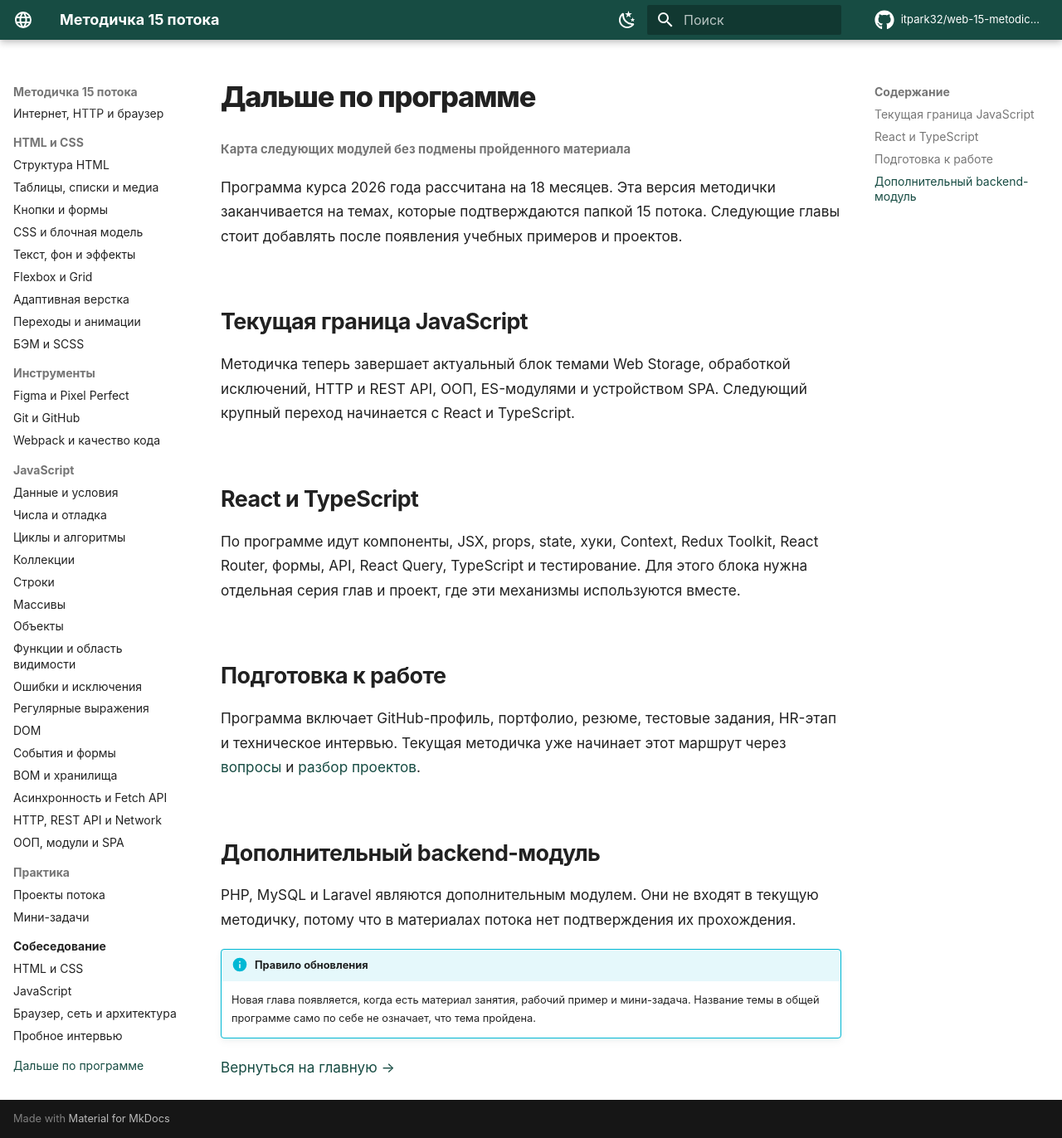
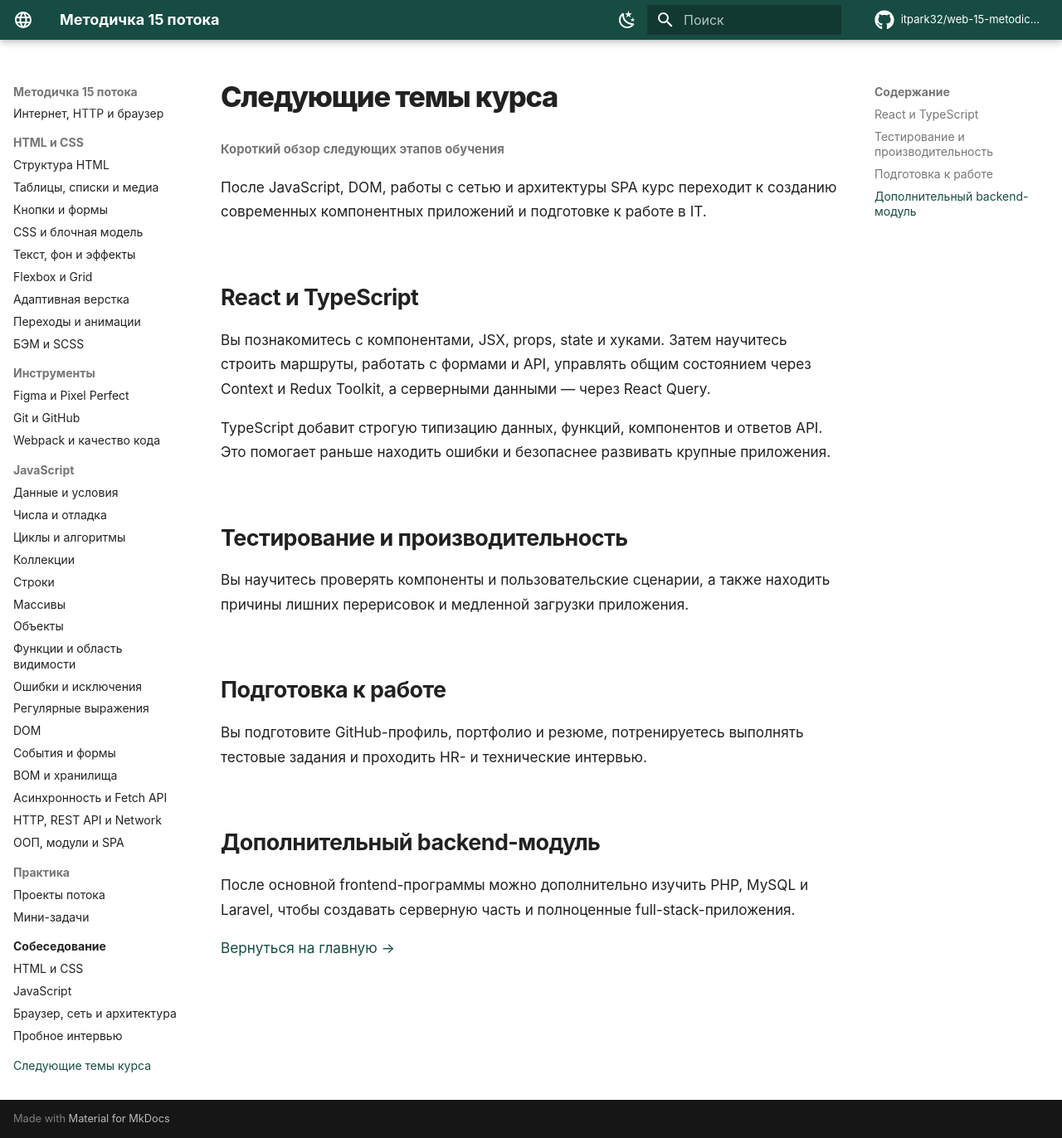
Before and after one commit to itpark32/web-15-metodichka, an MkDocs documentation site: the page built from docs/next.md, in a window 1280 px wide and 1372 px high. Shown: the whole window at 83% size. Built offline with MkDocs 1.6.1 and Material for MkDocs 9.7.7, drawn with Linux system fonts in a browser that asks for light colours; comment, search, counter and statistics services are not loaded.

Commit message:
Replace internal notes with student roadmap

```diff
--- a/docs/next.md
+++ b/docs/next.md
@@ -1,26 +1,25 @@
-# Дальше по программе
+# Следующие темы курса
 
-<p class="reading-time">Карта следующих модулей без подмены пройденного материала</p>
+<p class="reading-time">Короткий обзор следующих этапов обучения</p>
 
-Программа курса 2026 года рассчитана на 18 месяцев. Эта версия методички заканчивается на темах, которые подтверждаются папкой 15 потока. Следующие главы стоит добавлять после появления учебных примеров и проектов.
-
-## Текущая граница JavaScript
-
-Методичка теперь завершает актуальный блок темами Web Storage, обработкой исключений, HTTP и REST API, ООП, ES-модулями и устройством SPA. Следующий крупный переход начинается с React и TypeScript.
+После JavaScript, DOM, работы с сетью и архитектуры SPA курс переходит к созданию современных компонентных приложений и подготовке к работе в IT.
 
 ## React и TypeScript
 
-По программе идут компоненты, JSX, props, state, хуки, Context, Redux Toolkit, React Router, формы, API, React Query, TypeScript и тестирование. Для этого блока нужна отдельная серия глав и проект, где эти механизмы используются вместе.
+Вы познакомитесь с компонентами, JSX, props, state и хуками. Затем научитесь строить маршруты, работать с формами и API, управлять общим состоянием через Context и Redux Toolkit, а серверными данными — через React Query.
+
+TypeScript добавит строгую типизацию данных, функций, компонентов и ответов API. Это помогает раньше находить ошибки и безопаснее развивать крупные приложения.
+
+## Тестирование и производительность
+
+Вы научитесь проверять компоненты и пользовательские сценарии, а также находить причины лишних перерисовок и медленной загрузки приложения.
 
 ## Подготовка к работе
 
-Программа включает GitHub-профиль, портфолио, резюме, тестовые задания, HR-этап и техническое интервью. Текущая методичка уже начинает этот маршрут через [вопросы](interview/index.md) и [разбор проектов](projects.md).
+Вы подготовите GitHub-профиль, портфолио и резюме, потренируетесь выполнять тестовые задания и проходить HR- и технические интервью.
 
 ## Дополнительный backend-модуль
 
-PHP, MySQL и Laravel являются дополнительным модулем. Они не входят в текущую методичку, потому что в материалах потока нет подтверждения их прохождения.
-
-!!! info "Правило обновления"
-    Новая глава появляется, когда есть материал занятия, рабочий пример и мини-задача. Название темы в общей программе само по себе не означает, что тема пройдена.
+После основной frontend-программы можно дополнительно изучить PHP, MySQL и Laravel, чтобы создавать серверную часть и полноценные full-stack-приложения.
 
 [Вернуться на главную →](index.md)
--- a/mkdocs.yml
+++ b/mkdocs.yml
@@ -1,5 +1,5 @@
 site_name: Методичка 15 потока
-site_description: Короткий маршрут повторения веб-разработки по материалам 15 потока
+site_description: Короткий маршрут повторения веб-разработки для 15 потока
 site_url: https://itpark32.github.io/web-15-metodichka/
 repo_name: itpark32/web-15-metodichka
 repo_url: https://github.com/itpark32/web-15-metodichka
@@ -107,4 +107,4 @@ nav:
       - JavaScript: interview/javascript.md
       - Браузер, сеть и архитектура: interview/browser-tools.md
       - Пробное интервью: interview/mock.md
-  - Дальше по программе: next.md
+  - Следующие темы курса: next.md
```
Also changed, not shown: docs/index.md (+1 -11 lines), docs/interview/index.md (+2 -2 lines).
